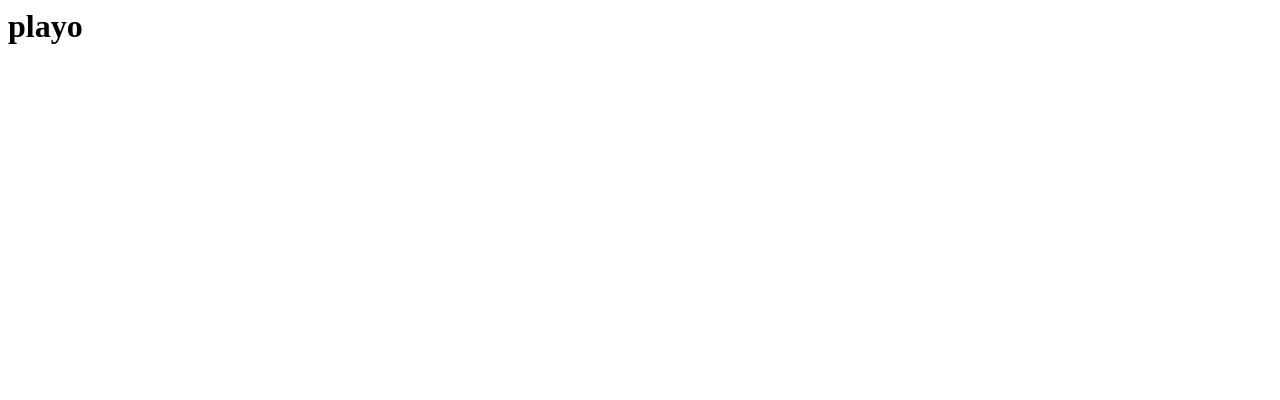
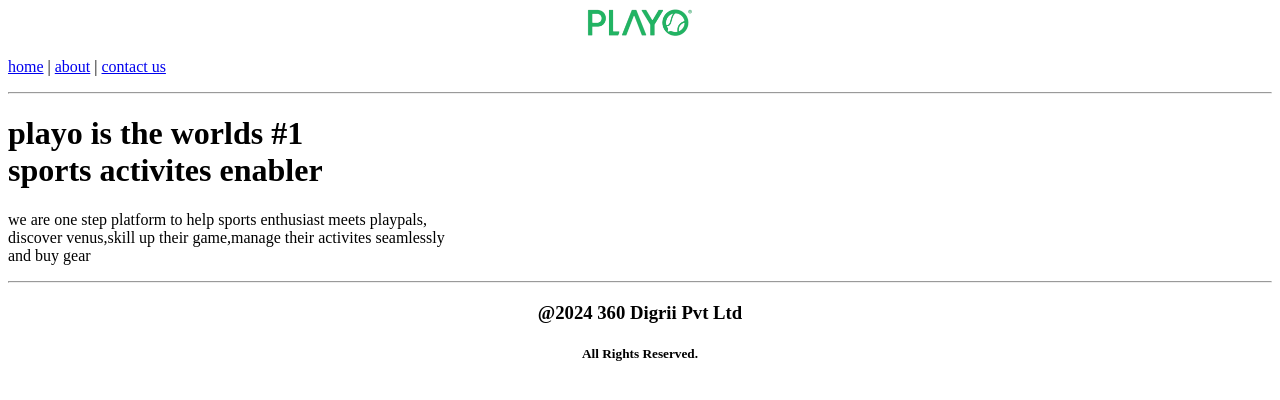
Before and after one commit to prathyusha150/playo-v1, a plain HTML site: page index.html in a window 1280 px wide. Drawn offline with Linux system fonts and the light colour scheme.

Commit message:
template1 is added

```diff
--- a/index.html
+++ b/index.html
@@ -1,10 +1,66 @@
+<!DOCTYPE html>
 <html lang="en">
 <head>
-    <meta charset="UTF-8">
-    <meta name="viewport" content="width=device-width, initial-scale=1.0">
-    <title>Document</title>
+
+    <title>home page</title>
 </head>
 <body>
-    <h1>playo</h1>
+    <header>
+        <center>
+            <a>
+                <img src="playologo.webp" height ="30px">
+            </a>
+
+        </center>
+    </header>
+    <p align="left">
+       <a href="#"> home</a> |
+       <a href="about.html">about</a> |
+       <a href="contactus.html">contact us</a>
+    </p>
+    <hr>
+    <P>
+        <b>
+            <h1>
+            playo is the worlds #1
+            <br>
+            sports activites enabler
+            </h1>
+        </b>
+
+                we are one step platform to help sports enthusiast meets playpals,
+                <br>
+                discover venus,skill up their game,manage their activites seamlessly
+                <br>and buy gear
+
+
+
+
+
+
+
+
+    </P>
+
+
+
+
+
+
+
+
+
+
+
+
+
+
+ <hr>
+    <footer>
+        <center>
+            <h3>@2024 360 Digrii Pvt Ltd</h3>
+             <h5>All Rights Reserved.</h5>
+        </center>
+    </footer>
 </body>
 </html>
```
Also changed, not shown: about.html (added, +58 -0 lines), contactus.html (added, +79 -0 lines), facelogo.png (added), instalogo.jpeg (added), linkedinlogo.jpeg (added), playologo.webp (added), x logo.png (added).
